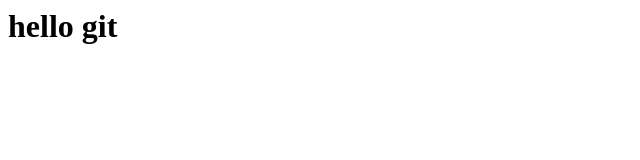
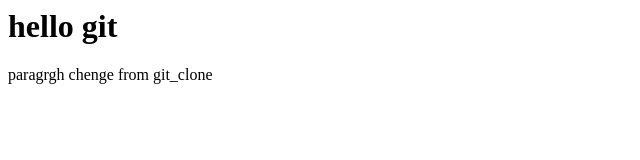
Before and after one commit to hatsu-gc/test, a plain HTML site: page index.html in a window 1280 px wide. Shown: the whole page, without its empty margins (0-640 px from the left). Drawn offline with Linux system fonts and the light colour scheme.

Commit message:
p add from git_clone.

```diff
--- a/index.html
+++ b/index.html
@@ -4,5 +4,6 @@
 </head>
 <body>
 	<h1>hello git</h1>
+	<p>paragrgh chenge from git_clone</p>
 </body>
 </html>
```
